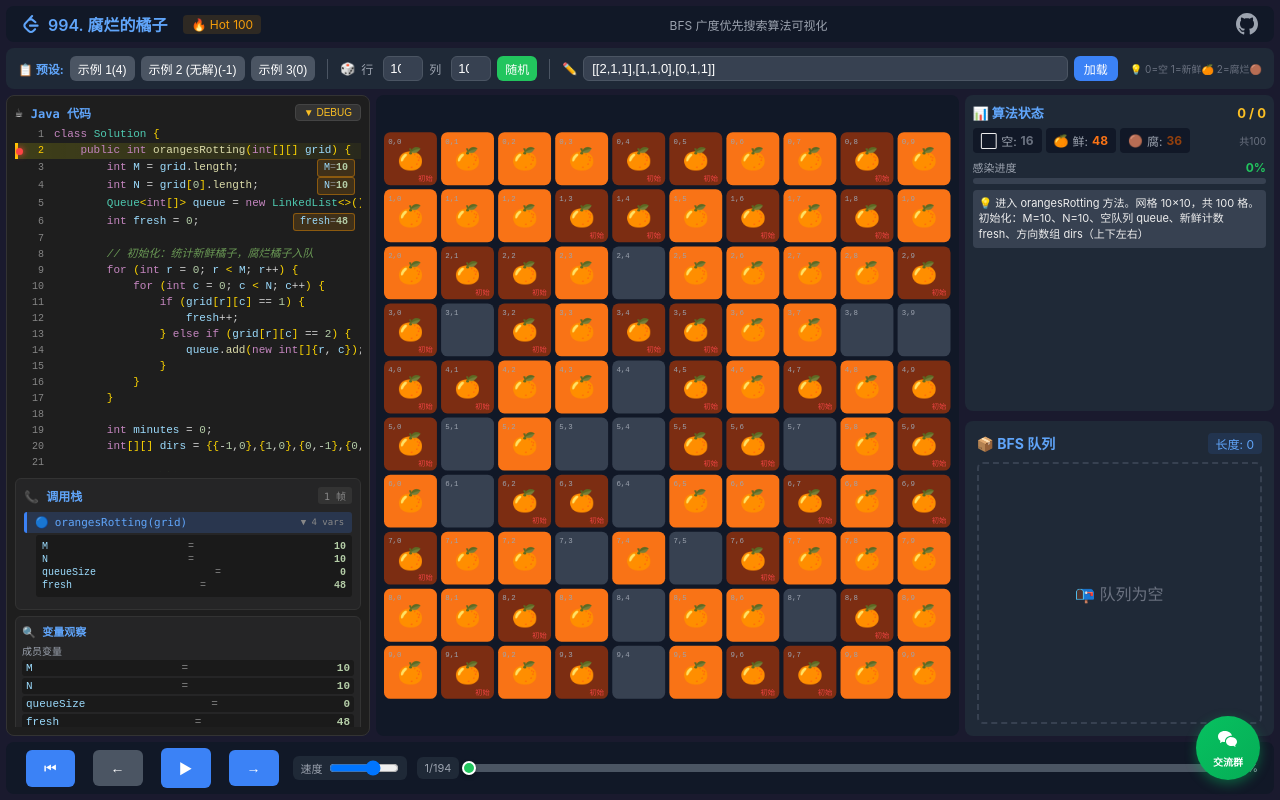
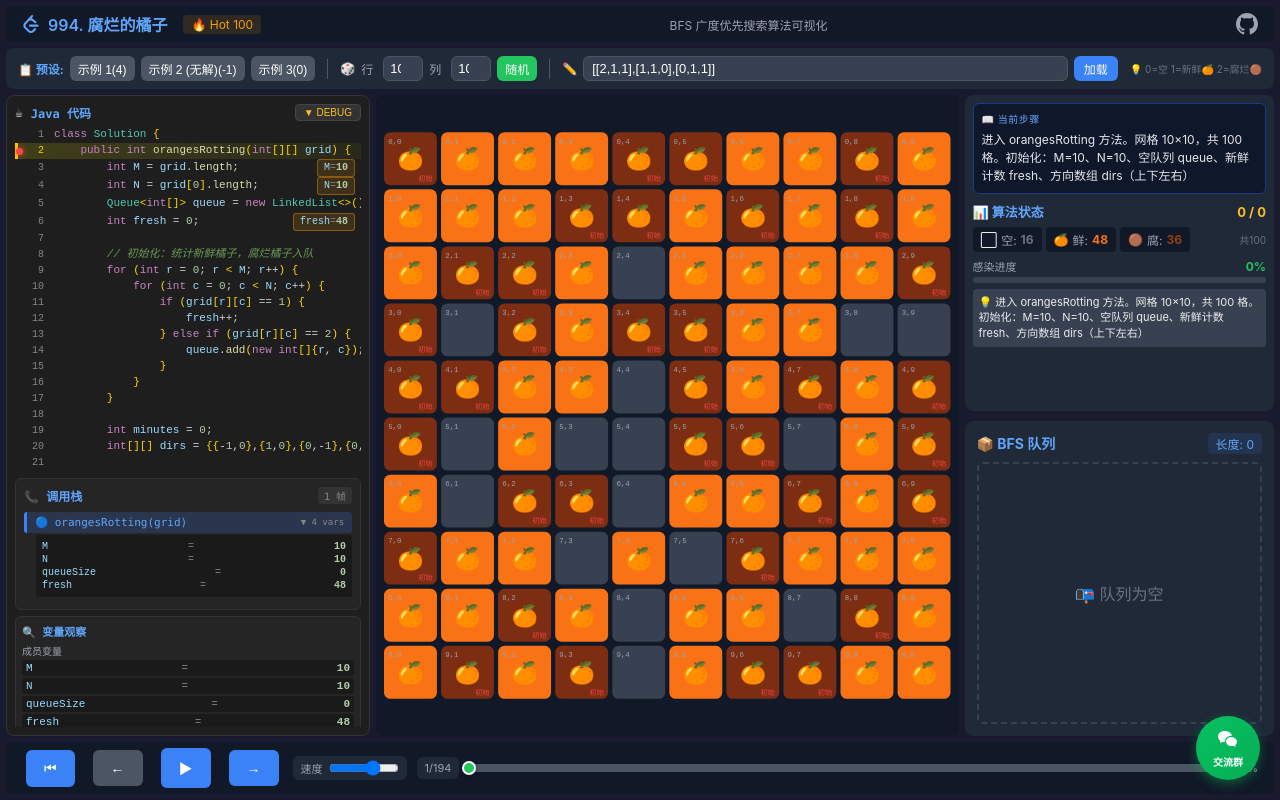
Before and after one commit to fuck-algorithm/leetcode-994-rotting-oranges, a React (Vite) app: page / in a window 1280 px wide. Built offline with nearby package versions, Linux system fonts and the light colour scheme.

Commit message:
feat(ui): show narrative step summary at top of state panel

```diff
--- a/src/components/StatePanel.tsx
+++ b/src/components/StatePanel.tsx
@@ -46,6 +46,23 @@ export function StatePanel({
       height: '100%',
       overflow: 'auto',
     }}>
+      {/* 当前步骤叙事摘要 — 用户第一眼看到的"这一步在做什么" */}
+      <div style={{
+        background: '#0f172a',
+        border: '1px solid #1e3a8a',
+        borderRadius: '6px',
+        padding: '8px',
+        marginBottom: '8px',
+        fontSize: '12px',
+        lineHeight: '1.5',
+        color: '#e5e7eb',
+      }}>
+        <div style={{ fontSize: '10px', color: '#60a5fa', marginBottom: '4px', letterSpacing: '0.5px' }}>
+          📖 当前步骤
+        </div>
+        {description}
+      </div>
+
       <div style={{
         display: 'flex',
         justifyContent: 'space-between',
```
